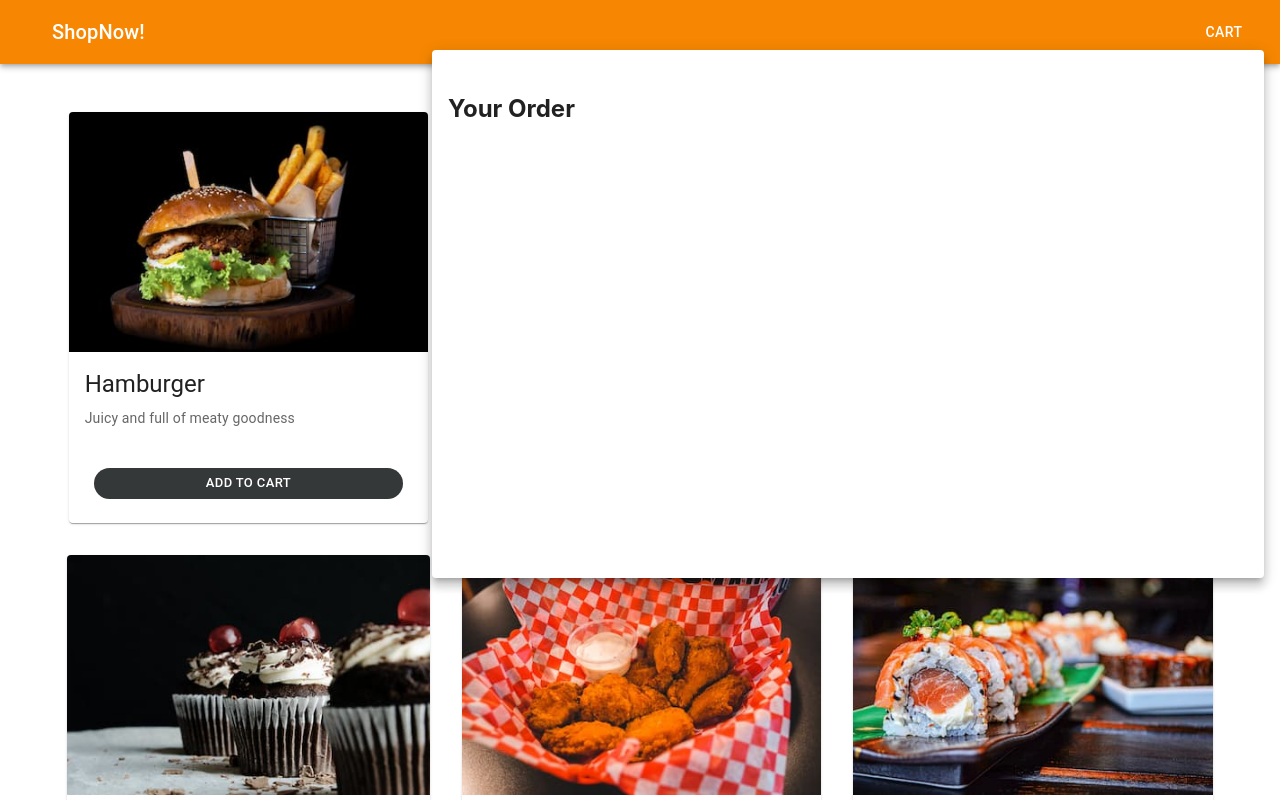
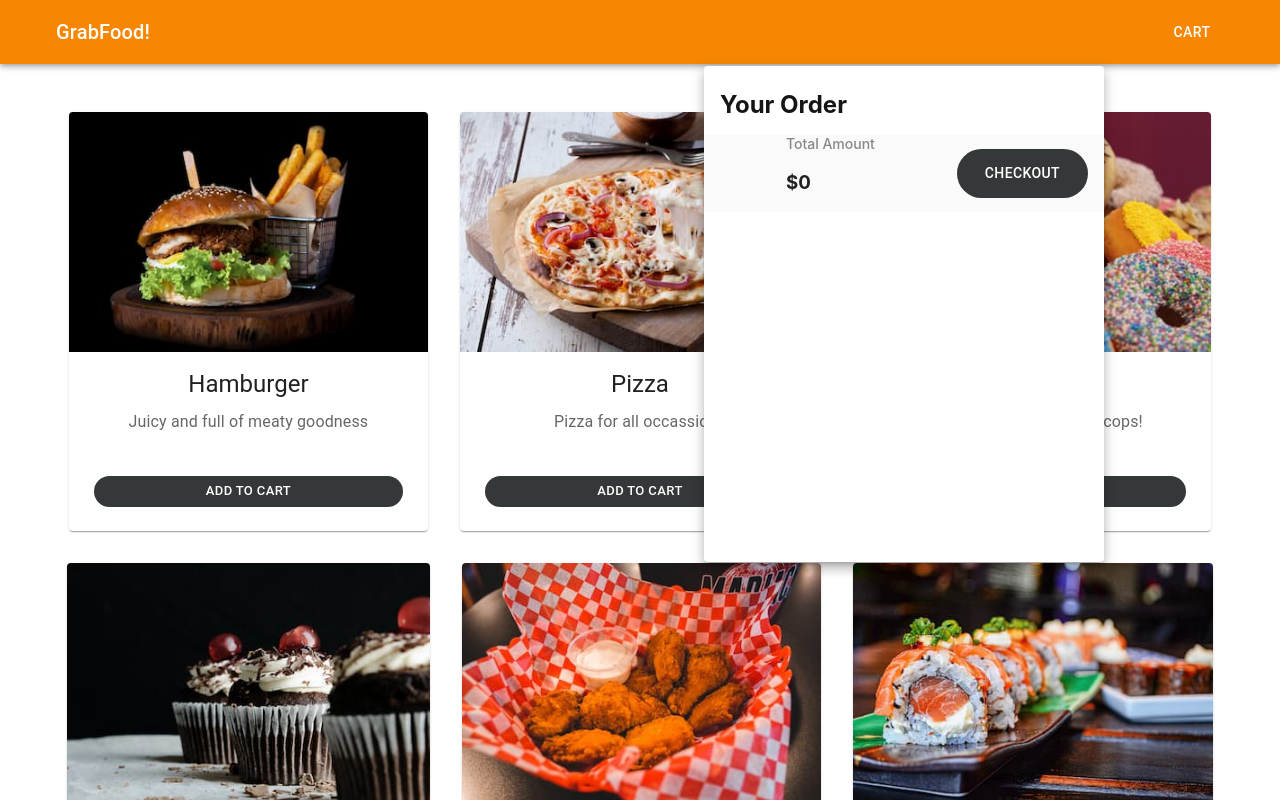
Before and after one commit to meynard18/ecommcart, a React (Create React App) app: page / in a window 1280 px wide. Both pictures are taken after a click on the button "CART". Shown: the top 800 px of the page. Built offline with nearby package versions, Linux system fonts and the light colour scheme.

Commit message:
improved cart, adjusted some padding and margins, product amount working

```diff
--- a/package.json
+++ b/package.json
@@ -3,6 +3,9 @@
   "version": "0.1.0",
   "private": true,
   "dependencies": {
+    "@emotion/react": "^11.9.3",
+    "@emotion/styled": "^11.9.3",
+    "@mui/material": "^5.8.6",
     "@testing-library/jest-dom": "^5.16.4",
     "@testing-library/react": "^13.3.0",
     "@testing-library/user-event": "^13.5.0",
--- a/src/App.js
+++ b/src/App.js
@@ -13,25 +13,10 @@ function App() {
    const [quantity, setQuantity] = useState(0);
    const [modal, setModal] = useState([]);
    const [open, setOpen] = useState(false);
+   const [price, setPrice] = useState(0);
 
    const handleOpen = () => setOpen(true);
    const handleClose = () => setOpen(false);
-
-    const decrement = (item) => {
-      const itemIndex = cart.indexOf(item);
-      if (cart[itemIndex].quantity !== 1) {
-         cart[itemIndex].quantity -= 1;
-         setCart([...cart]);
-      }
-   };
-   const increment = (item) => {
-      const itemIndex = cart.indexOf(item);
-      if (cart[itemIndex].count > cart[itemIndex].quantity) {
-         cart[itemIndex].quantity += 1;
-         console.log('hi');
-         setCart([...cart]);
-      }
-   };
 
    const handleAddToCart = (item) => {
       //// need to check if item is already in the cart!
@@ -61,6 +46,8 @@ function App() {
       setOpen,
       modal,
       setModal,
+      price,
+      setPrice,
    };
    return (
       <>
--- a/src/components/Card.jsx
+++ b/src/components/Card.jsx
@@ -45,10 +45,19 @@ const CardComponent = () => {
                         alt="green iguana"
                      />
                      <CardContent>
-                        <Typography gutterBottom variant="h5" component="div">
+                        <Typography
+                           gutterBottom
+                           variant="h5"
+                           component="div"
+                           style={{ textAlign: 'center' }}
+                        >
                            {item.itemName}
                         </Typography>
-                        <Typography variant="body2" color="text.secondary">
+                        <Typography
+                           style={{ textAlign: 'center' }}
+                           variant="subtitle1"
+                           color="text.secondary"
+                        >
                            {item.description}
                         </Typography>
                      </CardContent>
--- a/src/components/DropdownCart.jsx
+++ b/src/components/DropdownCart.jsx
@@ -1,10 +1,11 @@
-import React, { useContext, useState } from 'react';
+import React, { useContext, useEffect, useState } from 'react';
 import { ProductContext } from './Product/ProductContext';
 import { styled } from '@mui/material/styles';
-import { Box, OutlinedInput, Button, Typography } from '@mui/material';
+import { Box, Button, Typography } from '@mui/material';
 
 const DropdownCart = () => {
-   const { cart, setCart, quantity, setQuantity } = useContext(ProductContext);
+   const { cart, setCart, quantity, setQuantity, price, setPrice } =
+      useContext(ProductContext);
 
    //// need to remove item and reset the quantity back to default
    const removeItem = (item) => {
@@ -24,22 +25,38 @@ const DropdownCart = () => {
       const itemIndex = cart.indexOf(item);
       if (cart[itemIndex].count > cart[itemIndex].quantity) {
          cart[itemIndex].quantity += 1;
-         console.log('hi');
          setCart([...cart]);
       }
    };
 
+   useEffect(() => {
+      const handlePrice = () => {
+         let total = 0;
+         cart.map((item) => (total += item.quantity * item.price));
+         setPrice(total);
+      };
+      handlePrice();
+   });
+
    return (
       <MainContainer>
-         <h2>Your Order</h2>
+         <h2 style={{ margin: '1rem', color: '#151515' }}>Your Order</h2>
+
          {cart.map((item, i) => (
             <StyledBox key={i}>
                <FlexBox>
-                  <img src={item.image} style={{ width: '7rem' }} alt="food" />
-                  <div>
+                  <img
+                     src={item.image}
+                     style={{
+                        width: '5rem',
+                        height: '4rem',
+                        borderRadius: '.5rem',
+                     }}
+                     alt="food"
+                  />
+
+                  <ProductDetails>
                      <ProductName>{item.itemName}</ProductName>
-                     <ProductDescription>{item.description}</ProductDescription>
-                  </div>
                      <CallToAction>
                         <StyledButton onClick={() => decrement(item)}>
                            -
@@ -52,12 +69,28 @@ const DropdownCart = () => {
                            +
                         </StyledButton>
                      </CallToAction>
+                  </ProductDetails>
                   <DeleteButton onClick={() => removeItem(item)}>
                      X
                   </DeleteButton>
                </FlexBox>
             </StyledBox>
          ))}
+         <TotalBox>
+            <AmountBox>
+               <span
+                  style={{
+                     color: '#888888',
+                     fontWeight: 500,
+                     fontSize: '.875rem',
+                  }}
+               >
+                  Total Amount
+               </span>
+               <h3>${price}</h3>
+            </AmountBox>
+            <CompleteOrderButton>Checkout</CompleteOrderButton>
+         </TotalBox>
       </MainContainer>
    );
 };
@@ -65,35 +98,37 @@ const DropdownCart = () => {
 export default DropdownCart;
 const MainContainer = styled(Box)`
    height: 60vh;
-   width: 50rem;
-
-   padding: 1rem;
+   width: 25rem;
    overflow-y: scroll;
+   overflow-x: hidden;
 `;
 const StyledBox = styled(Box)`
    display: flex;
    flex-direction: column;
    align-content: center;
    padding: 1rem;
-   margin: 0.25rem;
+   margin: 1rem;
+   border: 1px solid #eee;
+   border-radius: 1rem;
 `;
 
 const StyledTypography = styled(Box)`
    display: flex;
    align-items: center;
    justify-content: center;
-   padding: 0.25rem;
+   width: 2rem;
    font-weight: 600;
 `;
 const StyledButton = styled(Button)`
-   height: 1.5rem;
+   height: 1rem;
    color: black;
-   font-size: 1.25rem;
+   font-size: 1.15rem;
+   color: #f78702;
 `;
 
 const DeleteButton = styled(Button)`
    height: 1.5rem;
-   font-size: 1.25rem;
+   font-size: 0.875rem;
    color: #ab003c;
 
    &:hover {
@@ -103,25 +138,56 @@ const DeleteButton = styled(Button)`
 `;
 
 const ProductName = styled(Typography)`
-   font-size: 1.25rem;
+   font-size: 1rem;
    font-weight: 600;
    color: #555555;
-`;
-const ProductDescription = styled(Typography)`
-   font-size: 1rem;
-   color: #888888;
 `;
 
 const CallToAction = styled(Box)`
    display: flex;
    justify-content: center;
    align-items: center;
+   margin: auto 0.5rem;
+   height: 1.5rem;
+   border-radius: 1rem;
    border: 1px solid #ccc;
-   margin: auto 0.5rem;
-   height: 2rem;
 `;
 const FlexBox = styled(Box)`
    display: flex;
    align-items: center;
    justify-content: space-between;
 `;
+
+const TotalBox = styled(Box)`
+   margin: auto;
+   display: flex;
+   width: 100%;
+   align-items: center;
+   justify-content: center;
+   background-color: #fafafa;
+`;
+
+const AmountBox = styled(Box)`
+   margin: auto;
+   display: flex;
+   flex-direction: column;
+   justity-content: center;
+`;
+const CompleteOrderButton = styled(Button)`
+   background-color: #353839;
+   color: white;
+   margin-right: 1rem;
+   padding: 0.75rem 1.75rem;
+   border-radius: 5rem;
+   &:hover {
+      background-color: #151515;
+   }
+`;
+
+const ProductDetails = styled(Box)`
+   display: flex;
+   flex-direction: column;
+   align-items: center;
+   padding: 0.25rem;
+   gap: 0.5rem;
+`;
--- a/src/components/Navbar.jsx
+++ b/src/components/Navbar.jsx
@@ -26,15 +26,12 @@ const Navbar = () => {
          <Box sx={{ flexGrow: 1 }}>
             <AppBar position="static">
                <StyledToolBar>
-                  <IconButton
-                     size="large"
-                     edge="start"
-                     color="inherit"
-                     aria-label="menu"
-                     sx={{ mr: 2 }}
-                  ></IconButton>
-                  <Typography variant="h6" component="div" sx={{ flexGrow: 1 }}>
-                     ShopNow!
+                  <Typography
+                     variant="h6"
+                     component="div"
+                     sx={{ flexGrow: 1, marginLeft: '2rem' }}
+                  >
+                     GrabFood!
                   </Typography>
                   <div>
                      <Button
@@ -44,10 +41,11 @@ const Navbar = () => {
                         aria-haspopup="true"
                         aria-expanded={open ? 'true' : undefined}
                         onClick={handleClick}
+                        style={{ marginRight: '2rem' }}
                      >
                         Cart
                      </Button>
-                     <Menu
+                     <StyledMenu
                         id="basic-menu"
                         anchorEl={anchorEl}
                         open={open}
@@ -57,7 +55,7 @@ const Navbar = () => {
                         }}
                      >
                         <DropdownCart />
-                     </Menu>
+                     </StyledMenu>
                   </div>
                </StyledToolBar>
             </AppBar>
@@ -71,3 +69,8 @@ export default Navbar;
 const StyledToolBar = styled(Toolbar)`
    background-color: #f78702;
 `;
+
+const StyledMenu = styled(Menu)`
+   margin-top: 1rem;
+   margin-left: -10rem;
+`;
--- a/src/components/Product/Modal.jsx
+++ b/src/components/Product/Modal.jsx
@@ -9,12 +9,12 @@ import { styled } from '@mui/material/styles';
 
 const style = {
    position: 'absolute',
-   top: '20%',
+   top: '40%',
    left: '50%',
    transform: 'translate(-50%, -50%)',
    width: 800,
+   height: 300,
    bgcolor: 'background.paper',
-   //    border: '2px solid #000',
    boxShadow: 24,
    p: 4,
 };
@@ -64,6 +64,13 @@ export default function BasicModal() {
       }
    };
 
+   const removeItem = (item) => {
+      const itemIndex = modal.indexOf(item);
+      const updatedCart = modal.filter((el) => el !== item);
+      modal[itemIndex].quantity = 1;
+      setModal([...updatedCart]);
+   };
+
    return (
       <div>
          {modal.map((item) => (
@@ -89,7 +96,7 @@ export default function BasicModal() {
                         variant="h6"
                         component="h4"
                         id="modal-modal-description"
-                        sx={{ mt: 2 }}
+                        sx={{ mt: 2, color: 'gray' }}
                      >
                         {item.description}
                      </Typography>
@@ -112,6 +119,13 @@ export default function BasicModal() {
                      >
                         ADD TO CART
                      </AddButton>
+                     <CancelButton
+                        onClick={() => {
+                           removeItem(item);
+                        }}
+                     >
+                        Cancel
+                     </CancelButton>
                   </FlexBox>
                </ItemBox>
             </Modal>
@@ -130,13 +144,15 @@ const CallToAction = styled(Box)`
    justify-content: center;
    align-items: center;
    border: 1px solid #ccc;
-   margin: auto 0.5rem;
-   height: 2rem;
+   margin: 1rem 0.5rem;
+   height: 3.5rem;
+   width: 10rem;
+   border-radius: 2rem;
 `;
 const AddButton = styled(Button)`
    background-color: #353839;
    color: white;
-   width: 90%;
+   width: 15rem;
    margin: 1rem auto;
    padding: 0.25rem 0;
    border-radius: 5rem;
@@ -151,10 +167,24 @@ const StyledTypography = styled(Box)`
    justify-content: center;
    padding: 0.25rem;
    font-weight: 600;
+   font-size: 1.5rem;
+   color: #555555;
 `;
 
 const StyledButton = styled(Button)`
    height: 1.5rem;
    color: black;
-   font-size: 1.25rem;
+   font-size: 1.5rem;
 `;
+
+const CancelButton = styled(Button)`
+   background-color: #ab003c;
+   color: white;
+   width: 15rem;
+   margin: 1rem auto;
+   padding: 0.25rem 0;
+   border-radius: 5rem;
+   &:hover {
+      background-color: #e53935;
+   }
+`;
--- a/src/datas/foodlist.js
+++ b/src/datas/foodlist.js
@@ -17,78 +17,88 @@ const products = [
       count: 3,
       description: 'Juicy and full of meaty goodness',
       quantity: 1,
+      price: 11.5,
    },
    {
       id: 2,
       image: image2,
       itemName: 'Pizza',
       count: 5,
-      description: 'Juicy and full of meaty goodness',
+      description: 'Pizza for all occassions',
       quantity: 1,
+      price: 15.5,
    },
    {
       id: 3,
       image: image3,
       itemName: 'Donut',
       count: 7,
-      description: 'Juicy and full of meaty goodness',
+      description: 'The go food to for all the cops!',
       quantity: 1,
+      price: 6,
    },
    {
       id: 4,
       image: image4,
       itemName: 'Cupcake',
       count: 3,
-      description: 'Juicy and full of meaty goodness',
+      description: 'The best cupcakes are is here',
       quantity: 1,
+      price: 3,
    },
    {
       id: 5,
       image: image5,
       itemName: 'Chicken Wings',
       count: 2,
-      description: 'Juicy and full of meaty goodness',
+      description: 'Chicken Wings the right way',
       quantity: 1,
+      price: 24.25,
    },
    {
       id: 6,
       image: image6,
       itemName: 'Sushi',
       count: 3,
-      description: 'Juicy and full of meaty goodness',
+      description: 'Time to get some sushi',
       quantity: 1,
+      price: 20,
    },
    {
       id: 7,
       image: image7,
       itemName: 'Spaghetti',
       count: 8,
-      description: 'Juicy and full of meaty goodness',
+      description: 'Spaghetti for the kiddos, delicious! ',
       quantity: 1,
+      price: 15.7,
    },
    {
       id: 8,
       image: image8,
       itemName: 'Lasagne',
       count: 5,
-      description: 'Juicy and full of meaty goodness',
+      description: 'Best lasgne with lots of cheese',
       quantity: 1,
+      price: 18.5,
    },
    {
       id: 9,
       image: image9,
       itemName: 'Steak',
       count: 4,
-      description: 'Juicy and full of meaty goodness',
+      description: 'Just the perfect steak for the date',
       quantity: 1,
+      price: 44.5,
    },
    {
       id: 10,
       image: image10,
       itemName: 'Ribs',
       count: 3,
-      description: 'Juicy and full of meaty goodness',
+      description: 'Barbecue Ribs for you',
       quantity: 1,
+      price: 40,
    },
 ];
 
```
Also changed, not shown: 1 other file (tests, documents, lock files or other folders). Lines whose indentation alone changed are shown as unchanged.
